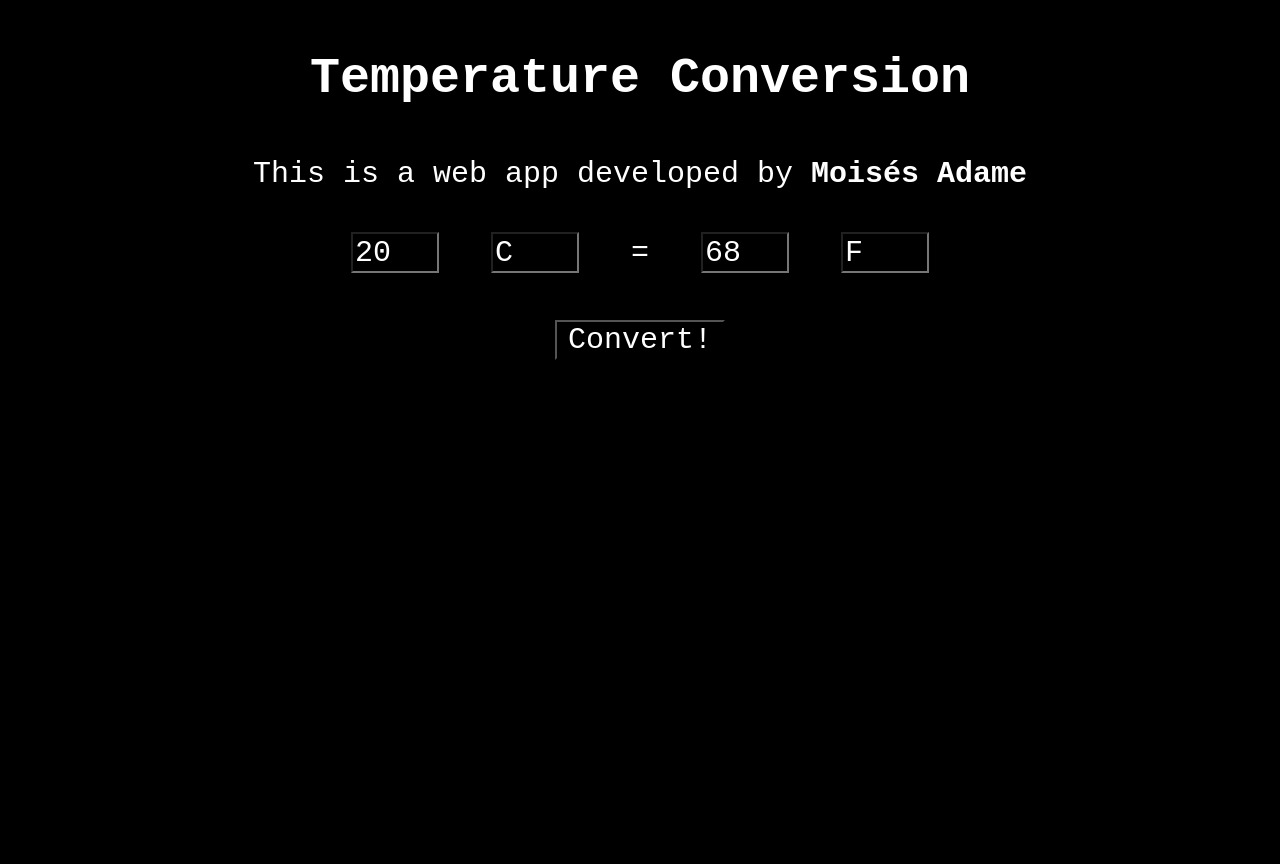
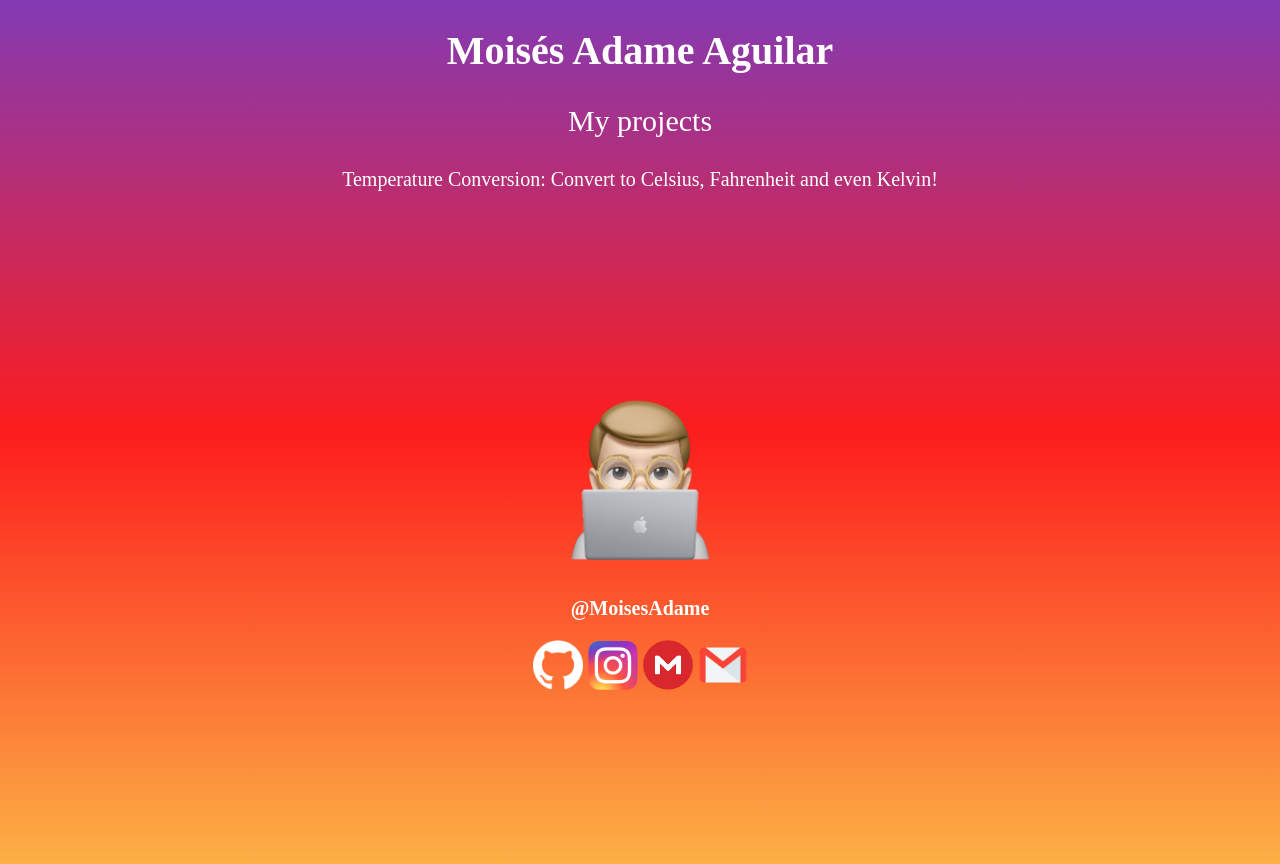
Before and after one commit to MoisesAdame/TemperatureConversion-WebApp-, a plain HTML site: page index.html in a window 1280 px wide. Before the commit the page ends 800 px from the top, so only its background shows below. Drawn offline with Linux system fonts and the light colour scheme.

Commit message:
Changing the index page

```diff
--- a/index.html
+++ b/index.html
@@ -1,85 +1,87 @@
 <!DOCTYPE html>
-<html>
-    <style>
-        #all{
-            font-family: 'Courier New', Courier, monospace;
-        }
-        body {background-color: black;}
-
-        h1   {color: white;}
-        p    {color: white;}
-        input{color: white;
-              background-color: black;}
-        table{color: white;
-              border-spacing: 50px 10px}
-        input{height: 35px;
-              width: 80px;
-              font-family: 'Courier New', Courier, monospace;
-              font-size: 30px;}
-        button{height: 40px;
-               width: 170px;
-               background-color: black;
-               color: white;
-               font-size: 30px;}
-    </style>
+<html lang="en">
 
     <head>
-        <meta charset="utf-8">
-        <p id=all style="font-size: 50px; text-align: center;">
-            <b>
-                Temperature Conversion
-            </b>
-        </p>
+        <title>Who am I?</title>
+        <meta charset="UTF-8">
+        <meta http-equiv="X-UA-Compatible" content="IE=edge">
+        <meta name="viewport" content="width=device-width, initial-scale=1.0">
+        <meta name="keywords" content="HTML, CSS">
+        <meta name="description" content="">
+        <style>
+            body{
+                text-align: center;
+                color: white;
+                font-size: 20px;
+                font-family: futura;
+                background: rgb(131,58,180);
+                background: linear-gradient(180deg, rgba(131,58,180,1) 0%, rgba(253,29,29,1) 50%, rgba(252,176,69,1) 100%);
+                background-repeat: repeat-x;
 
-        <center>
-            <p id=all style="font-size: 30px;">
-                This is a web app developed by <b>Moisés Adame</b>
-            </p>
-        </center>
+
+
+            }
+            h1{
+                color: white;
+            }
+            table.head{
+                width: fit-content;
+
+            }
+            a{
+                color: white;
+                text-decoration: none;
+
+            }
+            img.front{
+                width: 200px;
+                object-position: bottom;
+            }
+            p.username{
+                font-weight: bold;
+
+            }
+            img.media{
+                width: 50px;
+            }
+
+        </style>
     </head>
-
 
     <body>
 
+        <h1>Moisés Adame Aguilar</h1>
+        <p style="font-size: 30px;">My projects</p>
+        <p href="tempApp.html">Temperature Conversion: Convert to Celsius, Fahrenheit and even Kelvin!</p>
 
-        <center>
-            <table id = all style="font-size: 30px;">
-                <tr>
-                    <!--Input de la Temperatura a Convertir-->
-                    <td>
-                        <input id="input_id1" value=20></input>
-                    </td>
+        <br>
+        <br>
+        <br>
+        <br>
+        <br>
+        <br>
+        <br>
 
-                    <!--Elegimos el sistema de la temperatura inputeada-->
-                    <td>
-                        <input id="input_id2" value="C"></input>
-                    </td>
-                    <td>
-                        =
-                    </td>
-                    <!--Resultado-->
-                    <td>
-                        <input id="input_id3" value=68></input>
-                    </td>
-                    <td>
-                        <input id="input_id4" value="F"></input>
-                    </td>
-                </tr>
-            </table>
-        </center>
 
-        <!--Botón para convertir-->
-        <br><\br>
+        <!---src es source y ahi pones el path alt es alternative txt-->
+        <img class="front" src="images/me.png" alt="An image of Moy">
+        <p class="username">@MoisesAdame</p>
 
-        <center>
-            <button id=all type="button" onclick='convertTemp();'> Convert!</button>
-        </center>
+        <footer>
+            <a href="https://github.com/MoisesAdame"><img class="media" src="images/GitHub.png" alt="An image of Moy"></a>
+            <a href="https://www.instagram.com/moisesadame/"><img class="media" src="images/insta.png" alt="An image of Moy"></a>
+            <a href="https://mega.nz/fm/Y19RBJLR"><img class="media" src="images/mega.png" alt="An image of Moy"></a>
+            <a href="mailto:moisesadame01@gmail.com"><img class="media" src="images/mail.png" alt="An image of Moy"></a>
 
-        <script type="text/javascript" src="tempConvAlgo.js"></script>
 
-        <script async src="https://pagead2.googlesyndication.com/pagead/js/adsbygoogle.js?client=ca-pub-6623649494418009"
-     crossorigin="anonymous"></script>
-
+        </footer>
+        <br>
+        <br>
+        <br>
+        <br>
+        <br>
+        <br>
+        <br>
 
     </body>
 </html>
```
Also changed, not shown: tempApp.html (added, +85 -0 lines), images/GitHub.png (added), images/IMG_0679.PNG (added), images/c++.png (added), images/c++1.png (added), images/c++2.png (added), images/c++3.png (added), images/insta.png (added), images/mail.png (added), images/me.png (added), images/mega.png (added), 1 other file.
